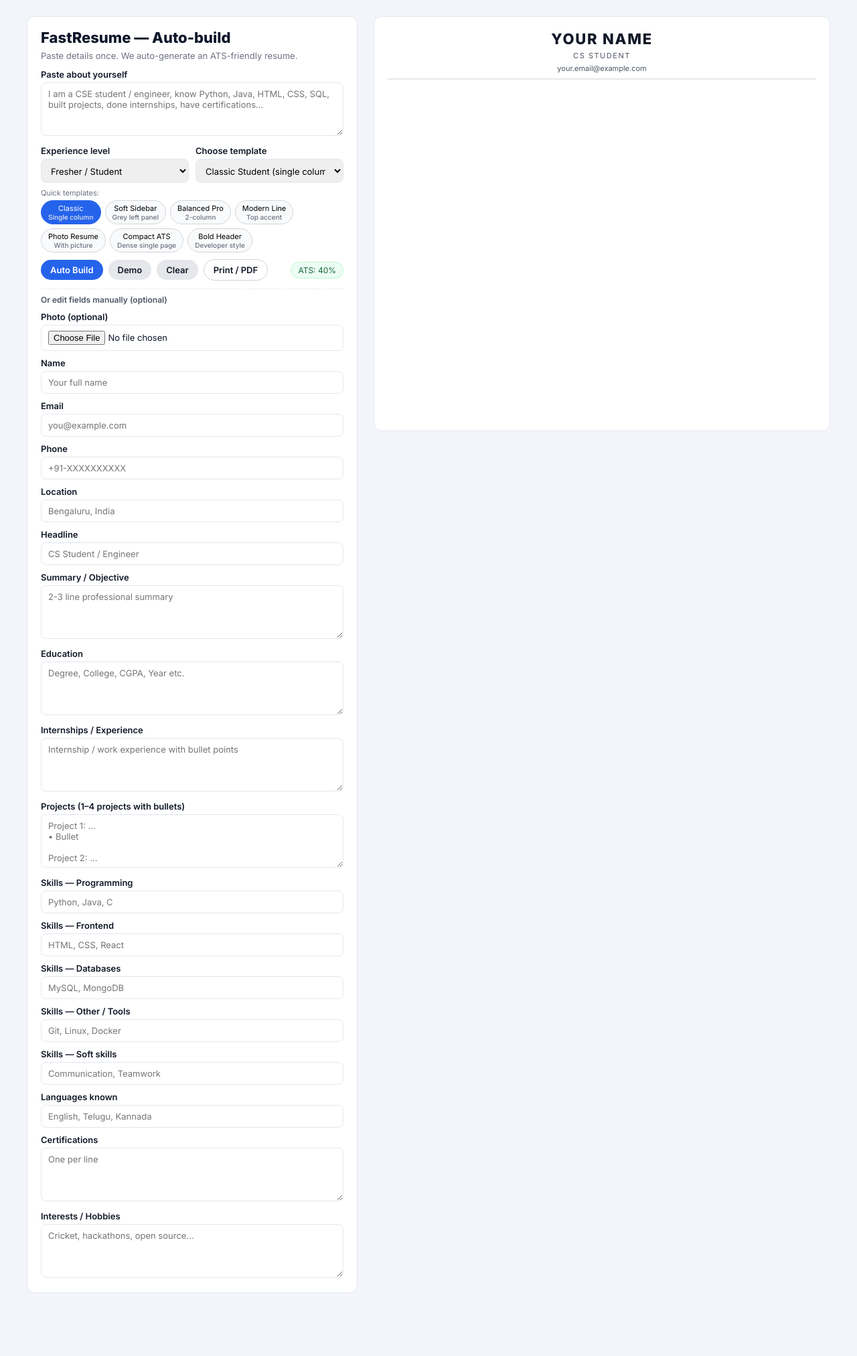
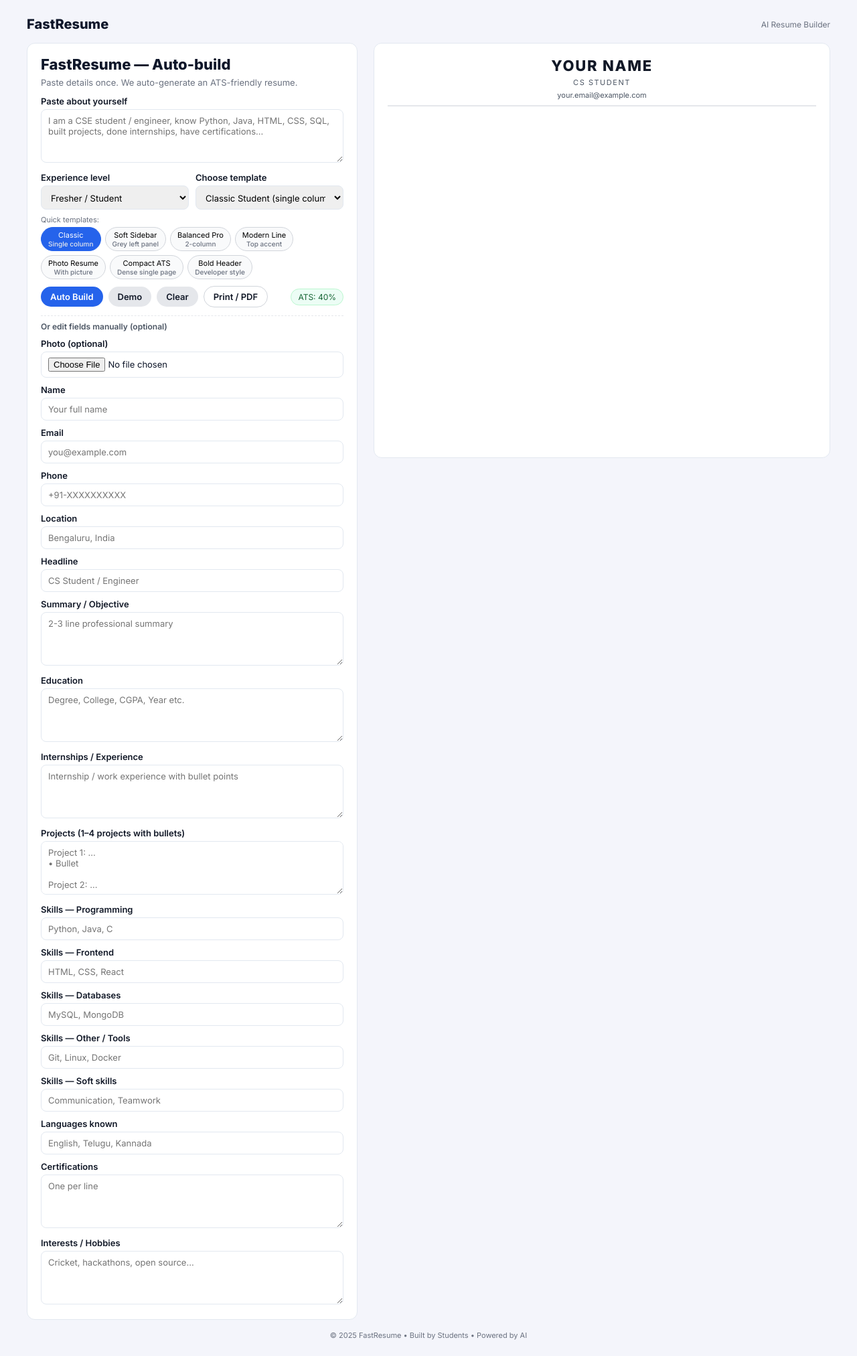
Before and after one commit to pranaysai0745/Fast-Resume, a website: page index.html in a window 1280 px wide. Shown: the whole page at 67% size. Before the commit the page ends 1955 px from the top, so only its background shows below. Drawn offline with Linux system fonts and the light colour scheme.

Commit message:
Update index.html

```diff
--- a/index.html
+++ b/index.html
@@ -301,7 +301,8 @@
     .bold-header-bar{
       background:#111827;
       color:white;
-      padding:10px 14px;
+      padding:10
+px 14px;
       border-radius:8px;
       margin-bottom:10px;
       display:flex;
@@ -380,6 +381,15 @@
   </style>
 </head>
 <body>
+  <header style="max-width:1200px;margin:0 auto 16px auto;">
+    <div style="display:flex;justify-content:space-between;align-items:center;">
+      <div style="font-weight:800;font-size:20px;">FastResume</div>
+      <div style="font-size:12px;color:#6b7280;">
+        AI Resume Builder
+      </div>
+    </div>
+  </header>
+
   <div class="container">
     <!-- LEFT PANEL -->
     <div class="left">
@@ -516,6 +526,17 @@
       <div id="resumePreview" class="resume"></div>
     </div>
   </div>
+
+  <!-- FOOTER -->
+  <footer style="
+    max-width:1200px;
+    margin:16px auto 0 auto;
+    font-size:11px;
+    color:#6b7280;
+    text-align:center;
+  ">
+    © 2025 FastResume • Built by Students • Powered by AI
+  </footer>
 
   <script>
     /* ===== STATE & DOM ===== */
```
